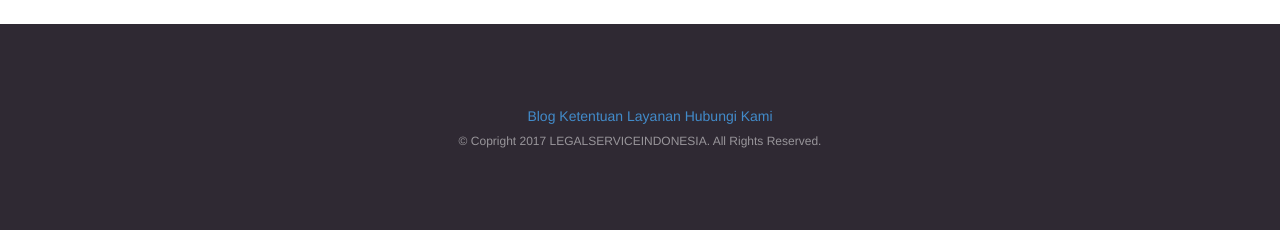
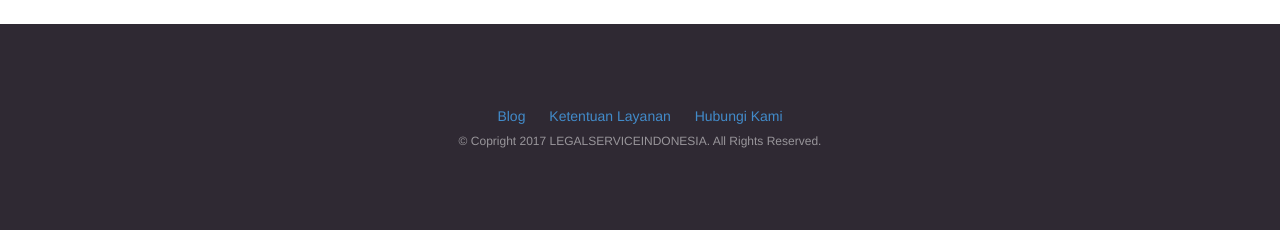
Before and after one commit to kemtol/legalserviceindonesia, a Jekyll site: the page built from laman/checkout.md, in a window 1280 px wide. Shown: the part 2605-2835 px from the top of the page. Built offline with Jekyll 4.4.1, drawn with Linux system fonts in a browser that asks for light colours.

Commit message:
Update custom.css

```diff
--- a/css/custom.css
+++ b/css/custom.css
@@ -350,7 +350,7 @@ position: absolute;
 	opacity:1;
 }
 
-.footer-link{
+.footer-link > a{
 	display:inline-block;
 	margin:0 1rem;
 }
```
